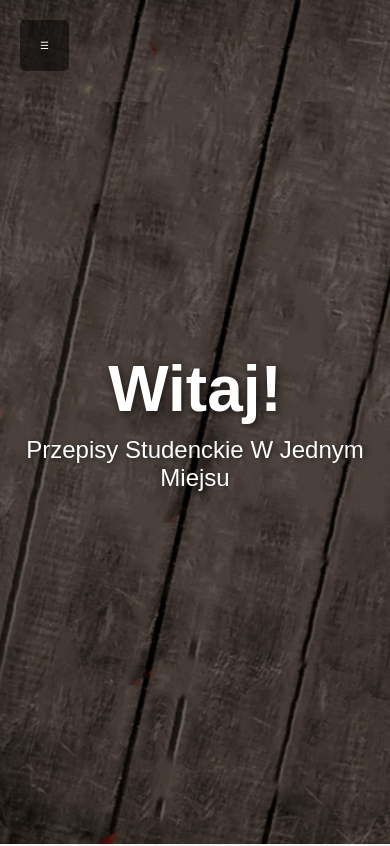
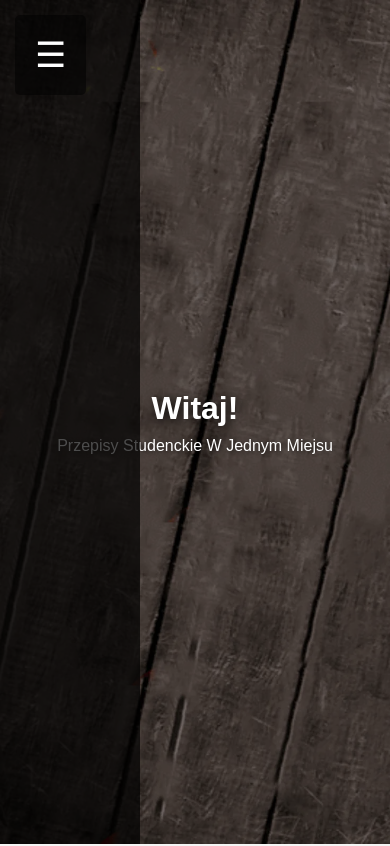
Before and after one commit to Deerion/Deerion.github.io, a plain HTML site: page index.html in a window 390 px wide. Shown: the top 846 px of the page. Drawn offline with Linux system fonts and the light colour scheme.

Commit message:
dsadasd
dasd

```diff
--- a/styles.css
+++ b/styles.css
@@ -55,7 +55,7 @@ header::before {
 
 /* Stylowanie przycisku menu */
 .menu-toggle {
-    font-size: 10px;
+    font-size: 30px;
     color: white;
     cursor: pointer;
     padding: 20px;
@@ -134,3 +134,44 @@ footer {
     background-color: #333;
     color: white;
 }
+
+/* Media Query dla ekranów o szerokości 768px i mniejszych (urządzenia mobilne) */
+@media (max-width: 768px) {
+    .header-content h1 {
+        font-size: 2.5rem;
+    }
+
+    .header-content p {
+        font-size: 1.2rem;
+    }
+
+    /* Stylowanie menu na urządzeniach mobilnych */
+    .sidebar {
+        width: 100%; /* Menu rozciąga się na całą szerokość ekranu */
+    }
+
+    .sidebar ul li {
+        margin: 10px 0; /* Mniejsze odstępy */
+    }
+
+    .menu-toggle {
+        font-size: 35px; /* Większy przycisk na mniejszych ekranach */
+        top: 15px;
+        left: 15px;
+    }
+}
+
+/* Media Query dla urządzeń o szerokości 480px i mniejszych (małe urządzenia mobilne) */
+@media (max-width: 480px) {
+    .header-content h1 {
+        font-size: 2rem;
+    }
+
+    .header-content p {
+        font-size: 1rem;
+    }
+
+    .sidebar {
+        padding-top: 50px; /* Zmniejszenie odstępu na małych ekranach */
+    }
+}
```
